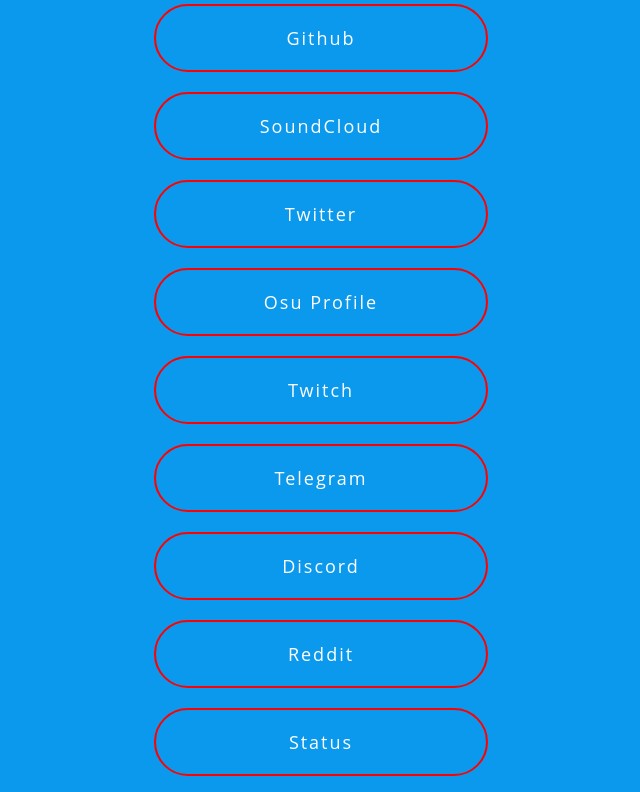
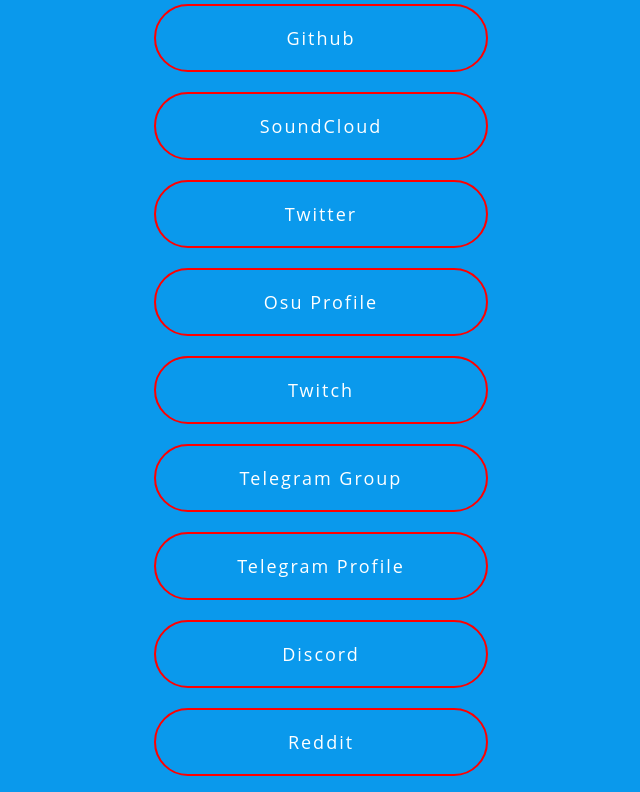
Before and after one commit to DarkNightcore8/linktree, a plain HTML site: page index.html in a window 1280 px wide. Shown: the part 403-1195 px from the top of the page, without its empty margins (319-959 px from the left). Drawn offline with Linux system fonts and the light colour scheme.

Commit message:
Telegram profile add

```diff
--- a/index.html
+++ b/index.html
@@ -51,7 +51,12 @@
 
 
     <a href="https://dkng.it/telegram" class="links">
-        Telegram
+        Telegram Group
+    </a>
+
+
+    <a href="https://dkng.it/tgcontact" class="links">
+        Telegram Profile
     </a>
 
 
```
